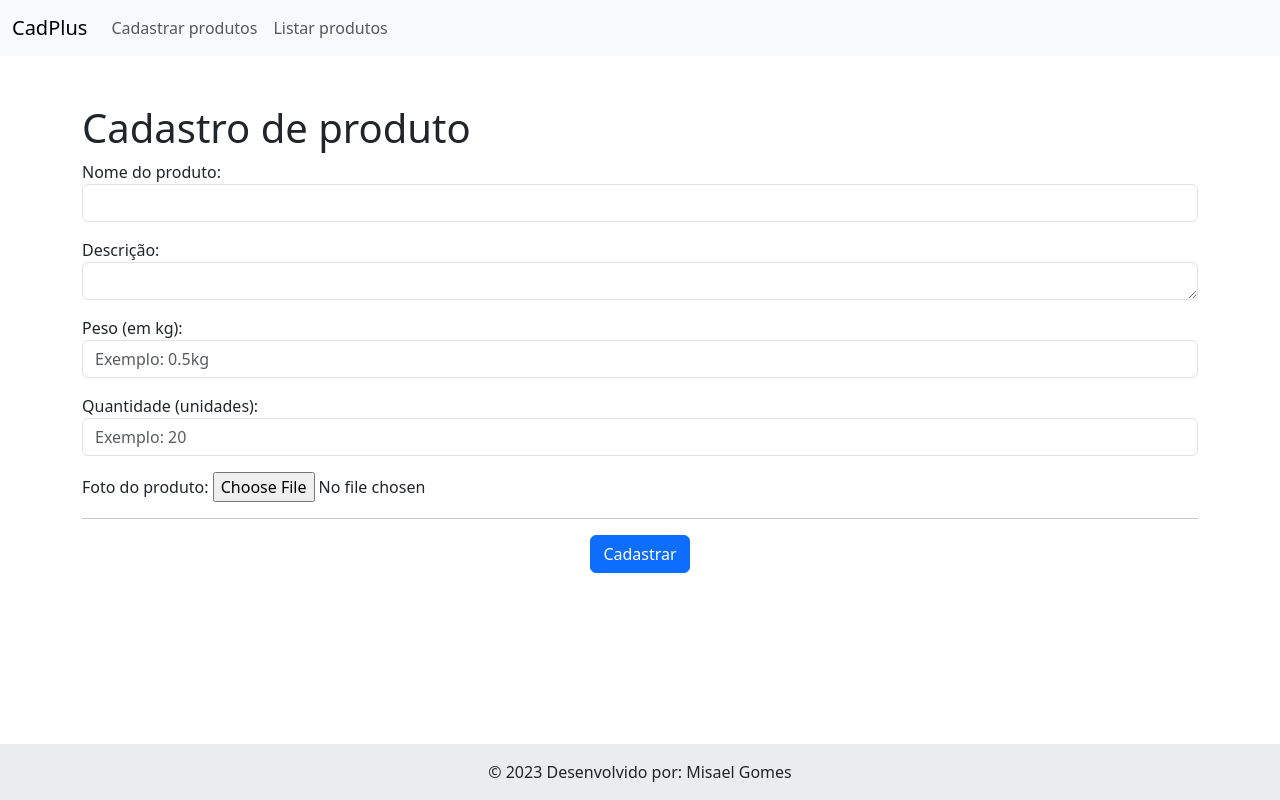
After one commit to misassauro/CRUD, a PHP site: page /cadastroProd.php in a window 1280 px wide. The commit adds this page. Run offline with PHP 8.4, Linux system fonts and the light colour scheme.

Commit message:
prosseguir com salvarForm

```diff
--- /dev/null
+++ b/cadastroProd.php
@@ -0,0 +1,30 @@
+ <?php
+    include("include/conexao.php");
+    include("include/cabecalho.php");
+?>
+<h1>Cadastro de produto</h1>
+<form action="salvarForm.php" method="post">
+    <div class="mb-3">
+        <label for="nome">Nome do produto:</label>
+        <input type="text" name="nome" class="form-control mb-3">
+
+        <label for="descricao">Descrição:</label>
+        <textarea name="descricao" class="form-control mb-3" rows="1"></textarea>
+
+        <label for="peso">Peso (em kg):</label>
+        <input type="number" name="peso" class="form-control mb-3" placeholder="Exemplo: 0.5kg">
+
+        <label for="qtde">Quantidade (unidades):</label>
+        <input type="number" name="qtde" class="form-control mb-3" placeholder="Exemplo: 20">
+
+        <label for="img">Foto do produto:</label>
+        <input type="file" name="img" enctype="multipart/form-data" class="form-control-file">
+        <hr>
+    </div>
+    <div class="mt-3 text-center">
+        <button type="submit" name="submit" class="btn btn-primary">Cadastrar</button>
+    </div>
+</form>
+<?php
+    include("include/rodape.php");
+?>
--- /dev/null
+++ b/include/cabecalho.php
@@ -0,0 +1,33 @@
+<!DOCTYPE html>
+<html lang="pt-BR">
+
+<head>
+    <meta charset="UTF-8">
+    <meta name="viewport" content="width=device-width, initial-scale=1.0">
+    <link rel="stylesheet" href="https://cdn.jsdelivr.net/npm/bootstrap@5.3.2/dist/css/bootstrap.min.css">
+    <link rel="stylesheet" href="./assets/css/style.css">
+    <title>CadPlus</title>
+</head>
+
+<body>
+    <nav class="navbar navbar-expand-lg bg-body-tertiary">
+        <div class="container-fluid">
+            <a class="navbar-brand" href="index.php">CadPlus</a>
+            <button class="navbar-toggler" type="button" data-bs-toggle="collapse" data-bs-target="#navbarNav" aria-controls="navbarNav" aria-expanded="false" aria-label="Toggle navigation">
+                <span class="navbar-toggler-icon"></span>
+            </button>
+            <div class="collapse navbar-collapse" id="navbarNav">
+                <ul class="navbar-nav">
+                    <li class="nav-item">
+                        <a class="nav-link" href="cadastroProd.php">Cadastrar produtos</a>
+                    </li>
+                    <li class="nav-item">
+                        <a class="nav-link" href="listarProd.php">Listar produtos</a>
+                    </li>
+                </ul>
+            </div>
+        </div>
+    </nav>
+    <div class="container">
+        <div class="row">
+            <div class="col mt-5">
--- a/include/conexao.php
+++ b/include/conexao.php
@@ -3,7 +3,7 @@
 $hostname = "localhost";
 $username = "root";
 $password = "";
-$db = "Cadastros";
+$db = "cadastros";
 
 $mysqli = new mysqli($hostname, $username, $password, $db);
 if($mysqli->connect_errno) {
--- a/include/rodape.php
+++ b/include/rodape.php
@@ -1,5 +1,13 @@
-<footer class="bg-body-tertiary text-center text-lg-start fixed-bottom">
-  <div class="text-center p-3" style="background-color: rgba(0, 0, 0, 0.05);">
-    © 2023 Desenvolvido por: Misael Gomes
-  </div>
-</footer>
+</div>
+        </div>
+    </div>
+    <footer class="bg-body-tertiary text-center text-lg-start fixed-bottom">
+        <div class="text-center p-3" style="background-color: rgba(0, 0, 0, 0.05);">
+            © 2023 Desenvolvido por: Misael Gomes
+        </div>
+    </footer>
+
+    <script src="https://cdn.jsdelivr.net/npm/bootstrap@5.3.2/dist/js/bootstrap.bundle.min.js" integrity="sha384-C6RzsynM9kWDrMNeT87bh95OGNyZPhcTNXj1NW7RuBCsyN/o0jlpcV8Qyq46cDfL" crossorigin="anonymous"></script>
+</body>
+
+</html>
```
Also changed, not shown: include/menu.php (deleted, +0 -18 lines), index.php (+3 -24 lines), salvarForm.php (added, +10 -0 lines).
